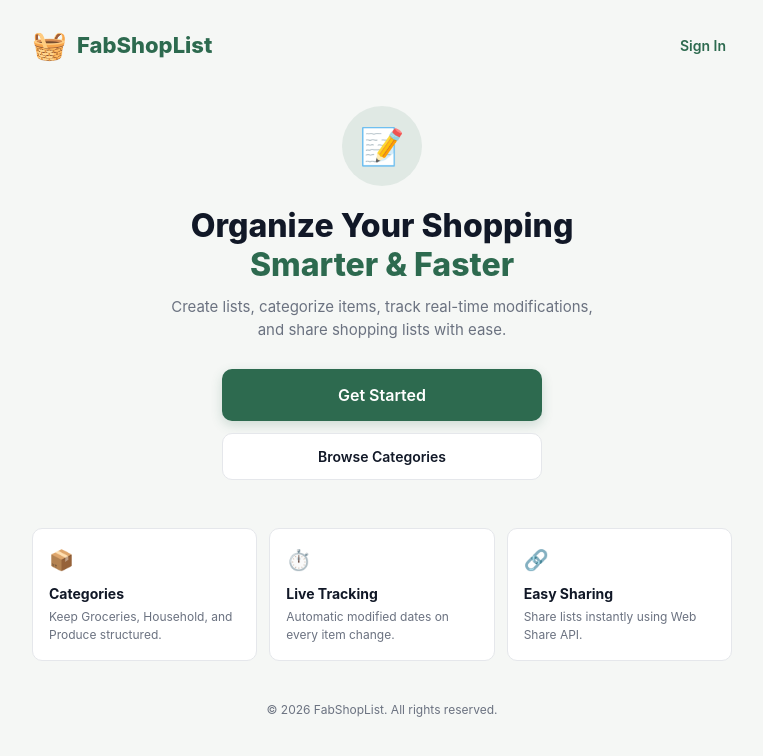
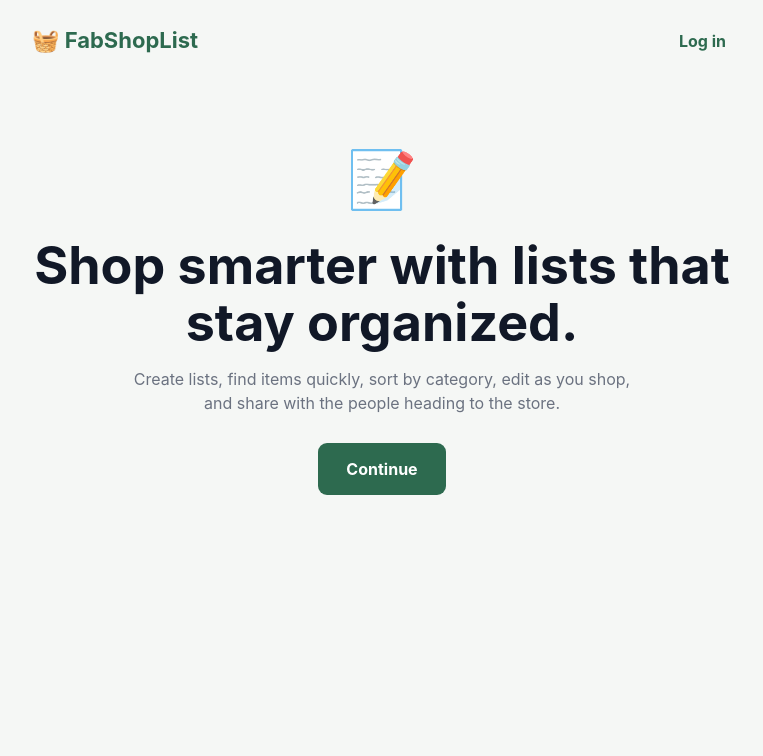
Before and after one commit to circuitsentrydev-netizen/shopping-list-app, a React (Vite) app: page / in a window 1280 px wide. Shown: the top 756 px of the page, without its empty margins (258-1021 px from the left). Built offline with nearby package versions, Linux system fonts and the light colour scheme; no server answers.

Commit message:
fix: align routes and Redux state

```diff
--- a/src/pages/landingPage.tsx
+++ b/src/pages/landingPage.tsx
@@ -1,159 +1,15 @@
 import { useEffect } from 'react';
-import { useNavigate, } from 'react-router-dom';
+import { useNavigate } from 'react-router-dom';
 import { useSelector } from 'react-redux';
 import type { RootState } from '../features/store/store';
 
 export default function LandingPage() {
   const navigate = useNavigate();
+  const isAuthenticated = useSelector((state: RootState) => state.auth.isAuthenticated);
 
-  // Connect to your Redux state to find the user session context
-  const { isAuthenticated } = useSelector((state: RootState) => state.auth);
-
-  //  Forward already authenticated sessions immediately to Home
- useEffect(() => {
-    if (isAuthenticated) {
-      navigate( '/home', { replace: true });
-    }
+  useEffect(() => {
+    if (isAuthenticated) navigate('/home', { replace: true });
   }, [isAuthenticated, navigate]);
 
-  return (
-    <div
-      className="page-shell"
-      style={{
-        backgroundColor: 'var(--bgPage, #f8fafc)',
-        minHeight: '100vh',
-        display: 'flex',
-        flexDirection: 'column',
-        justifyContent: 'space-between',
-        padding: '24px 16px 100px 16px',
-        color: 'var(--textPrimary, #0f172a)'
-      }}
-    >
-      {/* Header with Branding */}
-      <header
-        style={{
-          display: 'flex',
-          alignItems: 'center',
-          justifyContent: 'space-between',
-          maxWidth: '700px',
-          margin: '0 auto',
-          width: '100%'
-        }}
-      >
-        <div style={{ display: 'flex', alignItems: 'center', gap: '10px' }}>
-          <span style={{ fontSize: '28px' }}>🧺</span>
-          <span style={{ fontSize: '22px', fontWeight: '800', color: 'var(--primaryGreen, #2d6a4f)' }}>
-            FabShopList
-          </span>
-        </div>
-
-        <button
-          onClick={() => navigate('/login')}
-          style={{
-            background: 'none',
-            border: 'none',
-            color: 'var(--primaryGreen, #2d6a4f)',
-            fontWeight: '600',
-            fontSize: '14px',
-            cursor: 'pointer'
-          }}
-        >
-          Sign In
-        </button>
-      </header>
-
-      {/* Hero Section */}
-      <main style={{ maxWidth: '700px', margin: '40px auto 0 auto', width: '100%', textAlign: 'center' }}>
-        <div
-          style={{
-            width: '80px',
-            height: '80px',
-            backgroundColor: 'rgba(45, 106, 79, 0.1)',
-            borderRadius: '50%',
-            display: 'flex',
-            alignItems: 'center',
-            justifyContent: 'center',
-            fontSize: '36px',
-            margin: '0 auto 20px auto'
-          }}
-        >
-          📝
-        </div>
-
-        <h1 style={{ fontSize: '32px', fontWeight: '800', lineHeight: '1.2', marginBottom: '12px' }}>
-          Organize Your Shopping <br />
-          <span style={{ color: 'var(--primaryGreen, #2d6a4f)' }}>Smarter & Faster</span>
-        </h1>
-
-        <p style={{ fontSize: '15px', color: 'var(--textSecondary, #64748b)', maxWidth: '450px', margin: '0 auto 28px auto', lineHeight: '1.5' }}>
-          Create lists, categorize items, track real-time modifications, and share shopping lists with ease.
-        </p>
-
-        {/* Action Buttons */}
-        <div style={{ display: 'flex', flexDirection: 'column', gap: '12px', maxWidth: '320px', margin: '0 auto' }}>
-          <button
-            onClick={() => navigate('/register')}
-            className="primary-button"
-            style={{
-              width: '100%',
-              padding: '14px',
-              backgroundColor: 'var(--primaryGreen, #2d6a4f)',
-              color: '#ffffff',
-              border: 'none',
-              borderRadius: '10px',
-              fontWeight: '600',
-              fontSize: '16px',
-              cursor: 'pointer',
-              boxShadow: '0 4px 12px rgba(45, 106, 79, 0.2)'
-            }}
-          >
-            Get Started
-          </button>
-
-          <button
-            onClick={() => navigate('/categories')}
-            style={{
-              width: '100%',
-              padding: '12px',
-              backgroundColor: 'var(--bgCard, #ffffff)',
-              color: 'var(--textPrimary, #0f172a)',
-              border: '1px solid var(--border, #cbd5e1)',
-              borderRadius: '10px',
-              fontWeight: '600',
-              fontSize: '14px',
-              cursor: 'pointer'
-            }}
-          >
-            Browse Categories
-          </button>
-        </div>
-
-        {/* Feature Grid */}
-        <div style={{ display: 'grid', gridTemplateColumns: 'repeat(auto-fit, minmax(180px, 1fr))', gap: '12px', marginTop: '48px' }}>
-          <div style={{ backgroundColor: 'var(--bgCard, #ffffff)', padding: '16px', borderRadius: '10px', border: '1px solid var(--border, #e2e8f0)', textAlign: 'left' }}>
-            <span style={{ fontSize: '20px' }}>📦</span>
-            <h3 style={{ fontSize: '14px', fontWeight: 'bold', margin: '8px 0 4px 0' }}>Categories</h3>
-            <p style={{ fontSize: '12px', color: 'var(--textSecondary, #64748b)', margin: 0 }}>Keep Groceries, Household, and Produce structured.</p>
-          </div>
-
-          <div style={{ backgroundColor: 'var(--bgCard, #ffffff)', padding: '16px', borderRadius: '10px', border: '1px solid var(--border, #e2e8f0)', textAlign: 'left' }}>
-            <span style={{ fontSize: '20px' }}>⏱️</span>
-            <h3 style={{ fontSize: '14px', fontWeight: 'bold', margin: '8px 0 4px 0' }}>Live Tracking</h3>
-            <p style={{ fontSize: '12px', color: 'var(--textSecondary, #64748b)', margin: 0 }}>Automatic modified dates on every item change.</p>
-          </div>
-
-          <div style={{ backgroundColor: 'var(--bgCard, #ffffff)', padding: '16px', borderRadius: '10px', border: '1px solid var(--border, #e2e8f0)', textAlign: 'left' }}>
-            <span style={{ fontSize: '20px' }}>🔗</span>
-            <h3 style={{ fontSize: '14px', fontWeight: 'bold', margin: '8px 0 4px 0' }}>Easy Sharing</h3>
-            <p style={{ fontSize: '12px', color: 'var(--textSecondary, #64748b)', margin: 0 }}>Share lists instantly using Web Share API.</p>
-          </div>
-        </div>
-      </main>
-
-      {/* Footer */}
-      <footer style={{ textAlign: 'center', marginTop: '40px', fontSize: '12px', color: 'var(--textSecondary, #64748b)' }}>
-        © {new Date().getFullYear()} FabShopList. All rights reserved.
-      </footer>
-    </div>
-  );
+  return <main style={{ background: 'var(--bgPage, #f8fafc)', minHeight: '100vh', padding: '24px 16px', color: 'var(--textPrimary, #0f172a)' }}><header style={{ maxWidth: '700px', margin: '0 auto', display: 'flex', justifyContent: 'space-between', alignItems: 'center' }}><strong style={{ color: 'var(--primaryGreen, #2d6a4f)', fontSize: '22px' }}>🧺 FabShopList</strong><button type="button" onClick={() => navigate('/login')} style={{ border: 0, background: 'none', color: 'var(--primaryGreen, #2d6a4f)', fontWeight: 700 }}>Log in</button></header><section style={{ maxWidth: '700px', margin: '80px auto 0', textAlign: 'center' }}><div style={{ fontSize: '56px' }}>📝</div><h1 style={{ fontSize: 'clamp(32px, 7vw, 52px)', lineHeight: 1.1, margin: '16px 0' }}>Shop smarter with lists that stay organized.</h1><p style={{ maxWidth: '520px', margin: '0 auto 28px', color: 'var(--textSecondary, #64748b)', fontSize: '16px' }}>Create lists, find items quickly, sort by category, edit as you shop, and share with the people heading to the store.</p><button type="button" onClick={() => navigate('/register')} style={{ background: 'var(--primaryGreen, #2d6a4f)', color: '#fff', border: 0, borderRadius: '9px', padding: '14px 28px', fontWeight: 700, fontSize: '16px' }}>Continue</button></section></main>;
 }
```
